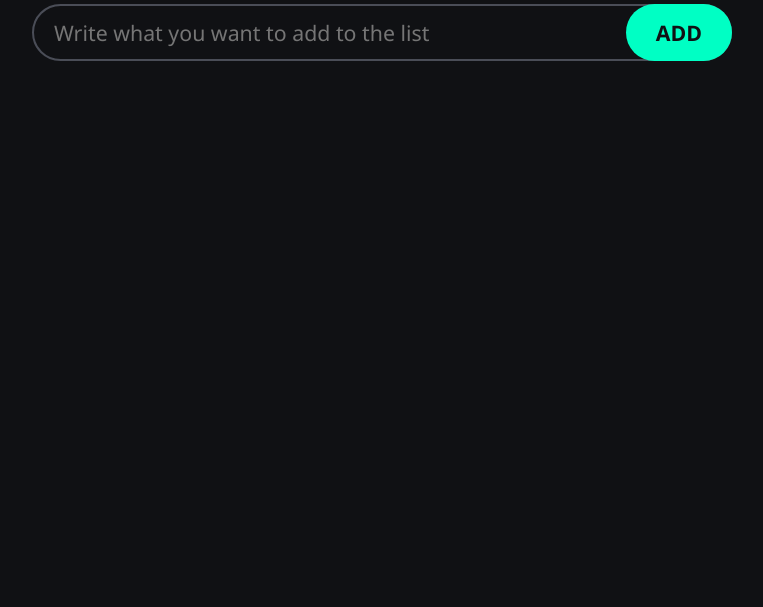
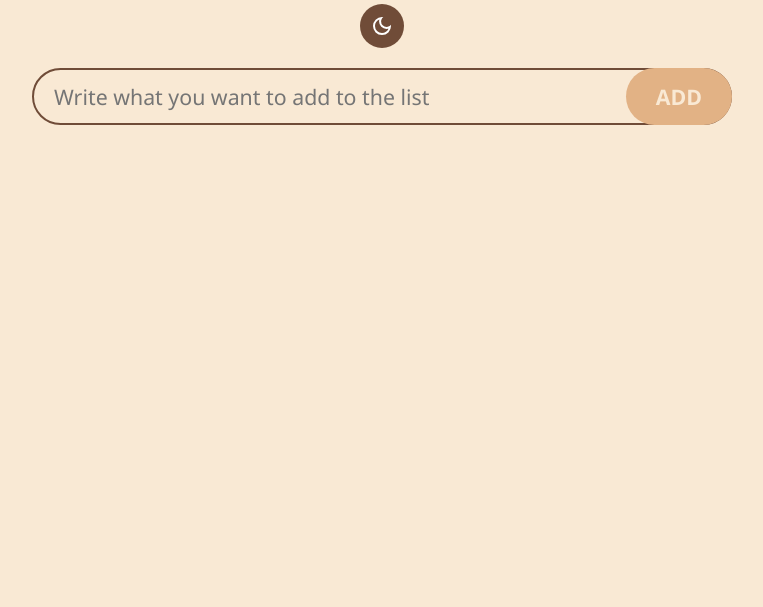
Before and after one commit to Kevrana/javascript-projects, a plain HTML site: page todo_app/index.html in a window 1280 px wide. Shown: the part 213-820 px from the top of the page, without its empty margins (258-1021 px from the left). Drawn offline with Linux system fonts and the light colour scheme.

Commit message:
added dark and light theme toggle

```diff
--- a/todo_app/app.js
+++ b/todo_app/app.js
@@ -1,6 +1,27 @@
 const todoForm = document.querySelector("form");
 const todoInput = document.getElementById("todo-input");
 const todoListUL = document.getElementById("todo-list");
+const themeButton = document.getElementById("theme-button");
+
+const savedTheme = localStorage.getItem("theme");
+const systemPrefersLight = window.matchMedia(
+	"(prefers-color-scheme: light)",
+).matches;
+
+if (savedTheme === "light" || (!savedTheme && systemPrefersLight)) {
+	document.body.classList.add("light-theme");
+}
+
+themeButton.addEventListener("click", () => {
+	document.body.classList.toggle("light-theme");
+
+	// Save the current theme to localStorage
+	let theme = "dark";
+	if (document.body.classList.contains("light-theme")) {
+		theme = "light";
+	}
+	localStorage.setItem("theme", theme);
+});
 
 let allTodos = getTodos();
 updateTodoList();
--- a/todo_app/index.html
+++ b/todo_app/index.html
@@ -11,6 +11,14 @@
 
 <body>
     <h1>To-Do App</h1>
+    <div class="theme-toggle">
+        <button type="button" class="theme-button" id="theme-button">
+            <svg xmlns="http://www.w3.org/2000/svg" height="24px" viewBox="0 -960 960 960" width="24px" fill="#e3e3e3">
+                <path
+                    d="M480-120q-150 0-255-105T120-480q0-150 105-255t255-105q14 0 27.5 1t26.5 3q-41 29-65.5 75.5T444-660q0 90 63 153t153 63q55 0 101-24.5t75-65.5q2 13 3 26.5t1 27.5q0 150-105 255T480-120Zm0-80q88 0 158-48.5T740-375q-20 5-40 8t-40 3q-123 0-209.5-86.5T364-660q0-20 3-40t8-40q-78 32-126.5 102T200-480q0 116 82 198t198 82Zm-10-270Z" />
+            </svg>
+        </button>
+    </div>
     <div class="wrapper">
         <form>
             <input id="todo-input" type="text" placeholder="Write what you want to add to the list" autocomplete="off">
--- a/todo_app/style.css
+++ b/todo_app/style.css
@@ -1,9 +1,17 @@
-:root{
-    --background: #101114;
-    --primary-color: #1C1D20;
-    --secondary-color: #4A4D57;
-    --accent-color: #00FFC4;
-    --text-color: #F9F9F9;
+:root {
+    --background: #06162B;
+    --primary-color: #0B2A4A;
+    --secondary-color: #8FB3C7;
+    --accent-color: #1D4D7A;
+    --text-color: #F2E9D8;
+}
+
+.light-theme {
+    --background: #F9E9D4;
+    --primary-color: #F4D5B5;
+    --secondary-color: #704C38;
+    --accent-color: #E2B285;
+    --text-color: #0D1627;
 }
 
 *{
@@ -15,6 +23,7 @@ html {
     font-family: 'Segoe UI', 'Segoe UI', Tahoma, Geneva, Verdana, sans-serif;
     font-size: 16pt;
     color: var(--text-color);
+    transition: color 0.3s;
 }
 
 body {
@@ -24,6 +33,7 @@ body {
     display: flex;
     flex-direction: column;
     align-items: center;
+    transition: background-color 0.5s;
 }
 
 h1 {
@@ -34,6 +44,30 @@ h1 {
     text-transform: uppercase;
     text-align: center;
     color: var(--accent-color);
+}
+
+.theme-button {
+    margin-bottom: 20px;
+    display: flex;
+    align-items: center;
+    justify-content: center;
+    gap: 8px;
+    padding: 10px 10px;
+    background-color: var(--secondary-color);
+    color: white;
+    border: none;
+    border-radius: 1000px;
+    cursor: pointer;
+}
+
+.theme-button svg {
+  fill: currentColor;
+}
+.theme-button:focus {
+    outline: none;
+}
+.theme-button:hover {
+  background-color: var(--primary-color);
 }
 
 .wrapper {
@@ -88,11 +122,12 @@ form {
     align-items: center;
 }
 
-.todo .todo-text{
+.todo .todo-text {
     padding: 15px;
     padding-right: 0;
     flex-grow: 1;
     transition: 1000ms ease;
+    color: var(--accent-color);
 }
 
 .delete-button {
```
Also changed, not shown: todo_app/icons/dark_mode_24dp_E3E3E3_FILL0_wght400_GRAD0_opsz24.svg (added).
